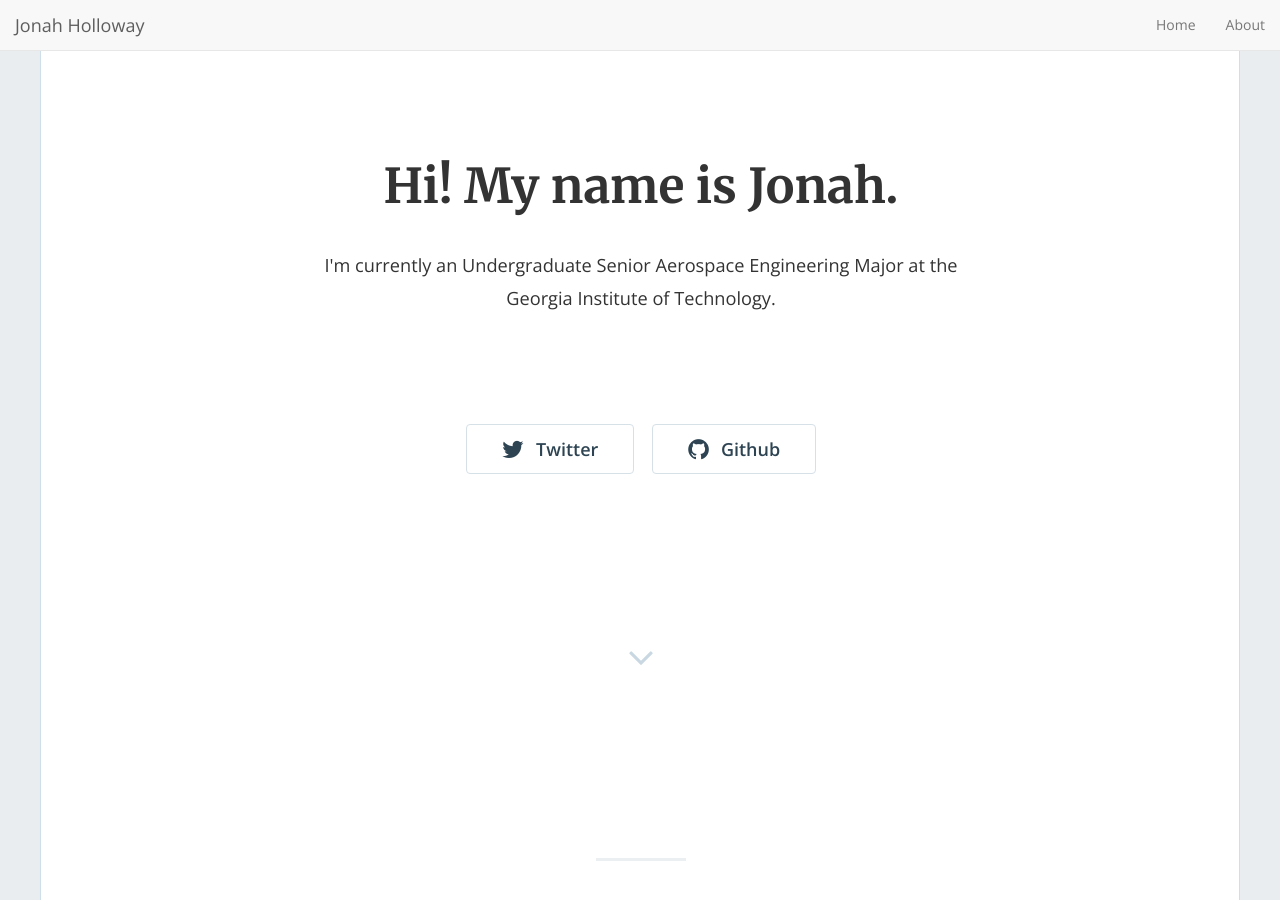
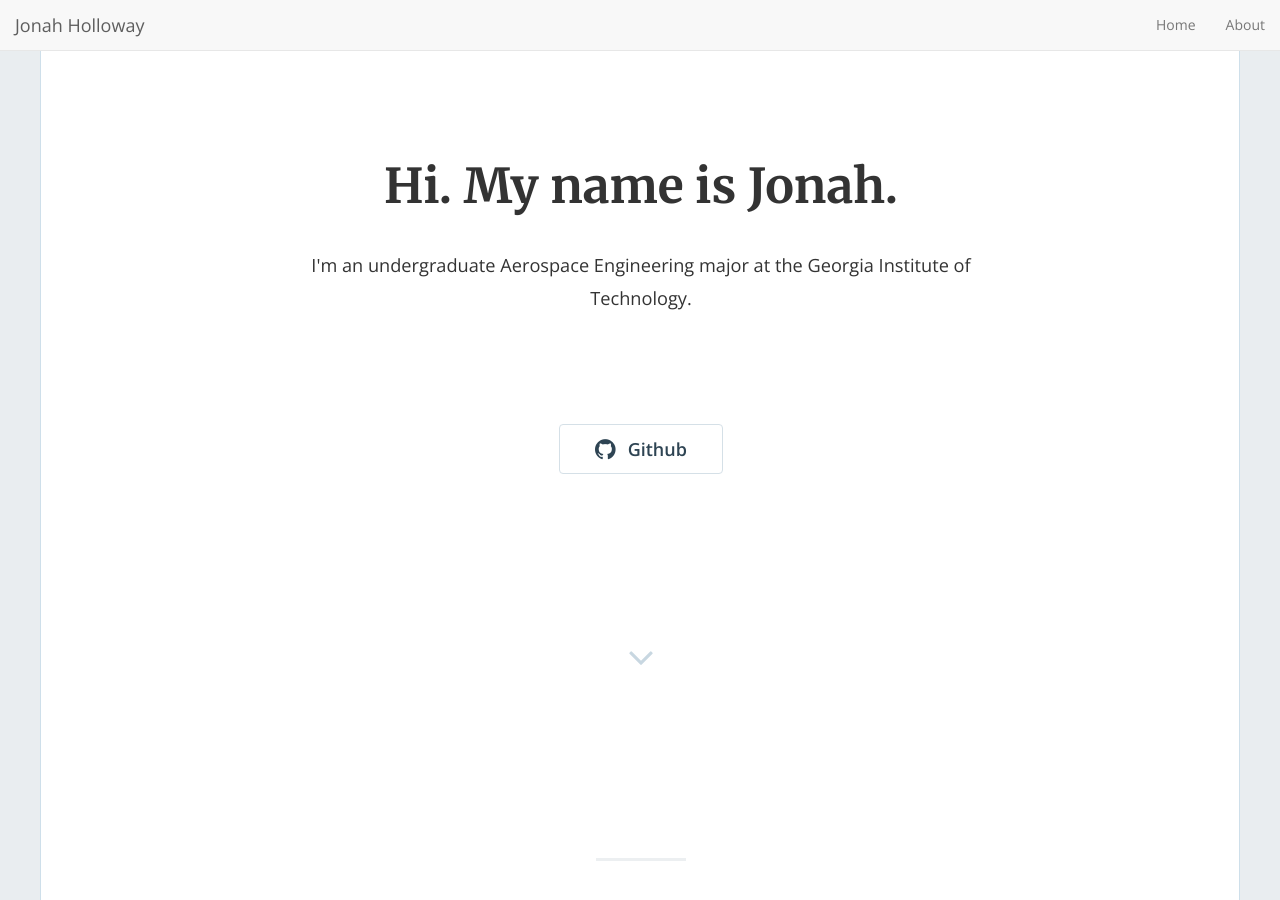
Before and after one commit to jonahholloway/jonahholloway.github.io, a Jekyll site: the page built from index.html, in a window 1280 px wide and 900 px high. Built offline with Jekyll 4.4.1, drawn with Linux system fonts in a browser that asks for light colours; nearby versions of some CDN libraries; the list of posts is cut into pages by our own code.

Commit message:
Update _config.yml

```diff
--- a/_config.yml
+++ b/_config.yml
@@ -13,12 +13,12 @@
 # you will see them accessed via {{ site.title }}, {{ site.email }}, and so on.
 # You can create any custom variable you would like, and they will be accessible
 # in the templates via {{ site.myvariable }}.
-title: "Hi! My name is Jonah."
+title: "Hi. My name is Jonah."
 email: 'JonahChristopherHolloway@gmail.com'
-description: "I'm currently an Undergraduate Senior Aerospace Engineering Major at the Georgia Institute of Technology."
+description: "I'm an undergraduate Aerospace Engineering major at the Georgia Institute of Technology."
 baseurl: "" # the subpath of your site, e.g. /blog
-url: "https://jonahholloway.github.io/phantom" # the base hostname & protocol for your site, e.g. https://example.com
-twitter_username: 'jonahholloway'
+url: "https://jonahholloway.github.io" # the base hostname & protocol for your site, e.g. https://example.com
+twitter_username: ''
 github_username: 'jonahholloway'
 medium_username: ''
 
```
